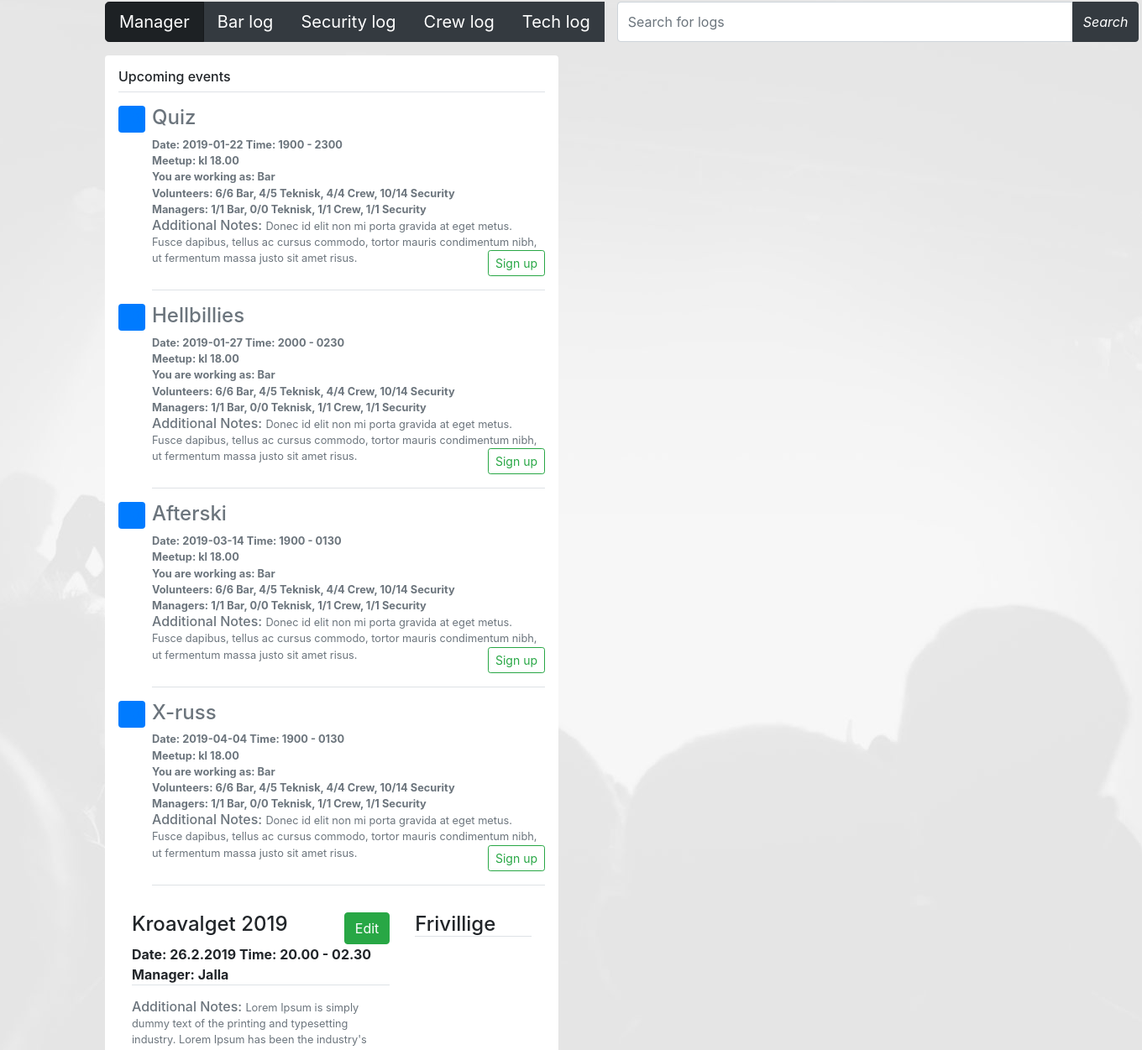
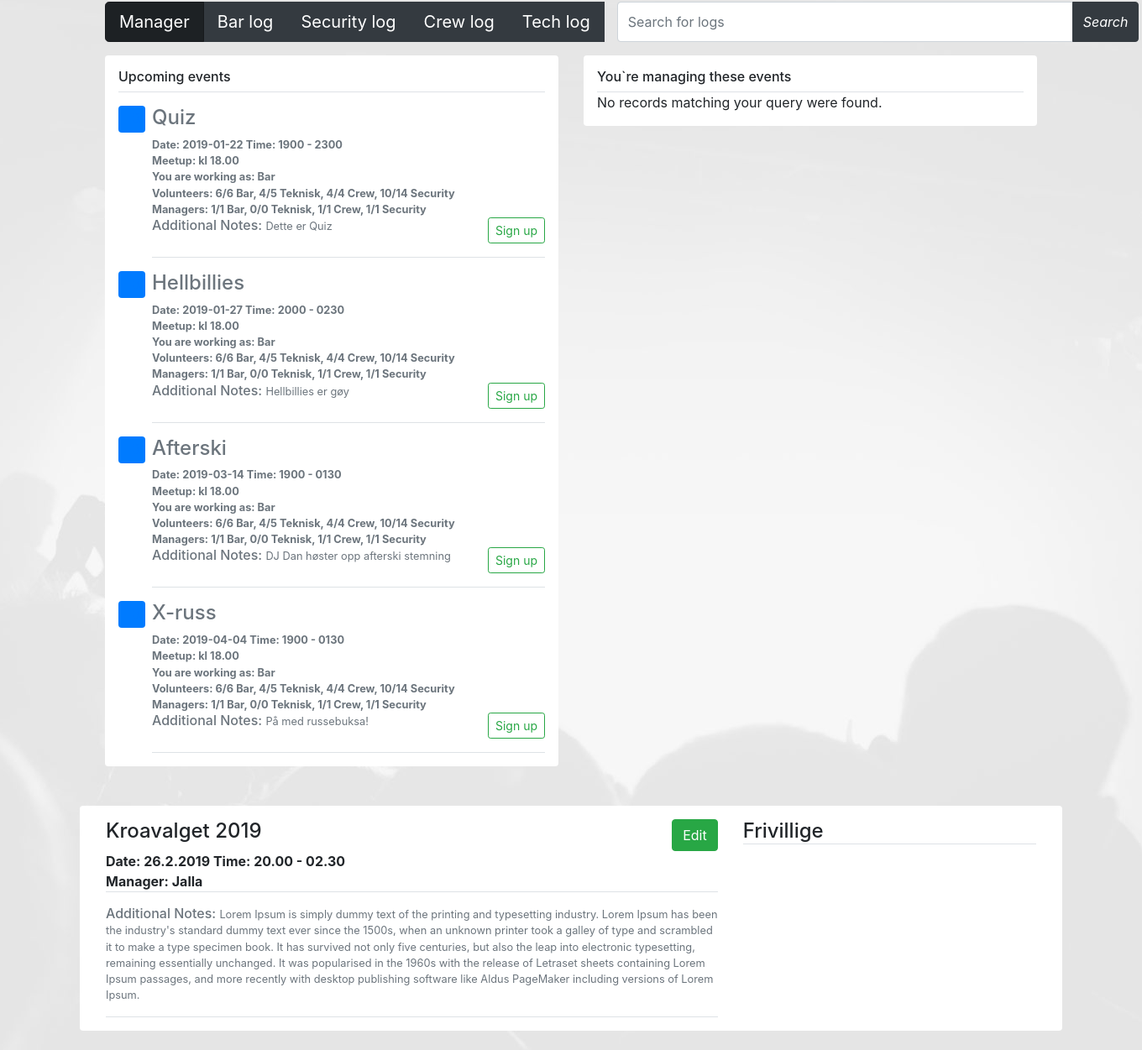
Before and after one commit to LarsStianF/KroaApplikasjon, a PHP site: page /admin/Mindex.php in a window 1360 px wide. Shown: the part 104-1355 px from the top of the page at 84% size. Run offline with PHP 8.4, Linux system fonts and the light colour scheme; data comes from the database, SQL or seed files in the repository; some libraries are stand-ins or nearby versions.

Commit message:
php til manager tabben er guud

```diff
--- a/admin/Mindex.php
+++ b/admin/Mindex.php
@@ -62,37 +62,35 @@ include 'rsc/imports/php/components/admin_header.php';
             }
 
             // Attempt select query execution
-        $sql = "SELECT * FROM event";
+            $sql = "SELECT * FROM event LIMIT 4";
             if($result = mysqli_query($link, $sql)){
                 if(mysqli_num_rows($result) > 0){
                     while($row = mysqli_fetch_array($result)){
 
 
-                    echo '    <div class="media text-muted pt-3">';
-                    echo '    <svg class="bd-placeholder-img mr-2 rounded" width="32" height="32" xmlns="http://www.w3.org/2000/svg" preserveAspectRatio="xMidYMid slice" focusable="false" role="img" aria-label="Placeholder: 32x32"><title>Placeholder</title><rect fill="#007bff" width="100%" height="100%"/><text fill="#007bff" dy=".3em" x="50%" y="50%">32x32</text></svg>';
-                     echo '   <p class="media-body pb-3 mb-0 small lh-125 border-bottom border-gray">';
+                        echo '<div class="media text-muted pt-3">';
+                        echo '<svg class="bd-placeholder-img mr-2 rounded" width="32" height="32" xmlns="http://www.w3.org/2000/svg" preserveAspectRatio="xMidYMid slice" focusable="false" role="img" aria-label="Placeholder: 32x32"><title>Placeholder</title><rect fill="#007bff" width="100%" height="100%"/><text fill="#007bff" dy=".3em" x="50%" y="50%">32x32</text></svg>';
+                        echo '<p class="media-body pb-3 mb-0 small lh-125 border-bottom border-gray">';
 
 
                         echo '<strong class="d-block text-gray-dark h4">';
                         echo $row['Name'];
                         echo '</strong>';
-
-
-                echo           ' <strong class="d-block text-gray dark">Date: ';
+                        echo ' <strong class="d-block text-gray dark">Date: ';
                         echo $row['Date'];
                         echo ' Time: ';
                         echo $row['Time_Start'];
                         echo ' - ';
                         echo $row['Time_End'];
                         echo '</strong>';
-                echo           '  <strong class="d-block text-gray dark">Meetup: kl 18.00</strong>';
-                echo            ' <strong class="d-block text-gray dark">You are working as: Bar</strong>';
-                echo           '  <strong class="d-block text-gray dark">Volunteers: 6/6 Bar, 4/5 Teknisk, 4/4 Crew, 10/14 Security</strong>';
-                echo          '   <strong class="d-block text-gray dark"> Managers: 1/1 Bar, 0/0 Teknisk, 1/1 Crew, 1/1 Security</strong>';
-                echo       '  <span class="text-gray dark h6">Additional Notes: </span>Donec id elit non mi porta gravida at eget metus. Fusce dapibus, tellus ac cursus commodo, tortor mauris condimentum nibh, ut fermentum massa justo sit amet risus.';
-                 echo  '<button type="button" class="btn btn-primary btn-sm btn-outline-success" style="float: right;">Sign up</button>';
-               echo       '   </p>';
-                    echo ' </div>';
+                        echo '<strong class="d-block text-gray dark">Meetup: kl 18.00</strong>';
+                        echo '<strong class="d-block text-gray dark">You are working as: Bar</strong>';
+                        echo '<strong class="d-block text-gray dark">Volunteers: 6/6 Bar, 4/5 Teknisk, 4/4 Crew, 10/14 Security</strong>';
+                        echo '<strong class="d-block text-gray dark"> Managers: 1/1 Bar, 0/0 Teknisk, 1/1 Crew, 1/1 Security</strong>';
+                        echo '<span class="text-gray dark h6">Additional Notes: </span>' , $row['Event_text'];
+                        echo '<button type="button" class="btn btn-primary btn-sm btn-outline-success" style="float: right;">Sign up</button>';
+                        echo '</p>';
+                        echo '</div>';
                     }
                     // Free result set
                     mysqli_free_result($result);
@@ -106,6 +104,64 @@ include 'rsc/imports/php/components/admin_header.php';
             // Close connection
             mysqli_close($link);
             ?>
+                </div></div>
+                    <div class="col-md-6 themed-grid-col"> <div class="my-3 p-3 bg-white rounded shadow-sm">
+                            <h6 class="border-bottom border-gray pb-2 mb-0">You`re managing these events</h6>
+
+                            <?php
+                            /* Attempt MySQL server connection. Assuming you are running MySQL
+                            server with default setting (user 'root' with no password) */
+                            $link = mysqli_connect("localhost", "root", "", "group11");
+
+                            // Check connection
+                            if($link === false){
+                                die("ERROR: Could not connect. " . mysqli_connect_error());
+                            }
+
+                            // Attempt select query execution
+                            $sql = "SELECT * FROM event WHERE ID > 4 LIMIT 4";
+                            if($result = mysqli_query($link, $sql)){
+                                if(mysqli_num_rows($result) > 0){
+                                    while($row = mysqli_fetch_array($result)){
+
+
+                                        echo '<div class="media text-muted pt-3">';
+                                        echo '<svg class="bd-placeholder-img mr-2 rounded" width="32" height="32" xmlns="http://www.w3.org/2000/svg" preserveAspectRatio="xMidYMid slice" focusable="false" role="img" aria-label="Placeholder: 32x32"><title>Placeholder</title><rect fill="#007bff" width="100%" height="100%"/><text fill="#007bff" dy=".3em" x="50%" y="50%">32x32</text></svg>';
+                                        echo '<p class="media-body pb-3 mb-0 small lh-125 border-bottom border-gray">';
+
+
+                                        echo '<strong class="d-block text-gray-dark h4">';
+                                        echo $row['Name'];
+                                        echo '</strong>';
+                                        echo ' <strong class="d-block text-gray dark">Date: ';
+                                        echo $row['Date'];
+                                        echo ' Time: ';
+                                        echo $row['Time_Start'];
+                                        echo ' - ';
+                                        echo $row['Time_End'];
+                                        echo '</strong>';
+                                        echo '<strong class="d-block text-gray dark">Meetup: kl 18.00</strong>';
+                                        echo '<strong class="d-block text-gray dark">You are working as: Bar</strong>';
+                                        echo '<strong class="d-block text-gray dark">Volunteers: 6/6 Bar, 4/5 Teknisk, 4/4 Crew, 10/14 Security</strong>';
+                                        echo '<strong class="d-block text-gray dark"> Managers: 1/1 Bar, 0/0 Teknisk, 1/1 Crew, 1/1 Security</strong>';
+                                        echo '<span class="text-gray dark h6">Additional Notes: </span>' , $row['Event_text'];
+                                        echo '<button type="button" class="btn btn-primary btn-sm btn-outline-success" style="float: right;">Sign up</button>';
+                                        echo '</p>';
+                                        echo '</div>';
+                                    }
+                                    // Free result set
+                                    mysqli_free_result($result);
+                                } else{
+                                    echo "No records matching your query were found.";
+                                }
+                            } else{
+                                echo "ERROR: Could not able to execute $sql. " . mysqli_error($link);
+                            }
+
+                            // Close connection
+                            mysqli_close($link);
+                            ?>
+                        </div></div>
 
                     <!--
                             <strong class="d-block text-gray-dark h4">Kroavalget 2019</strong>
```
Lines whose indentation alone changed are shown as unchanged.
